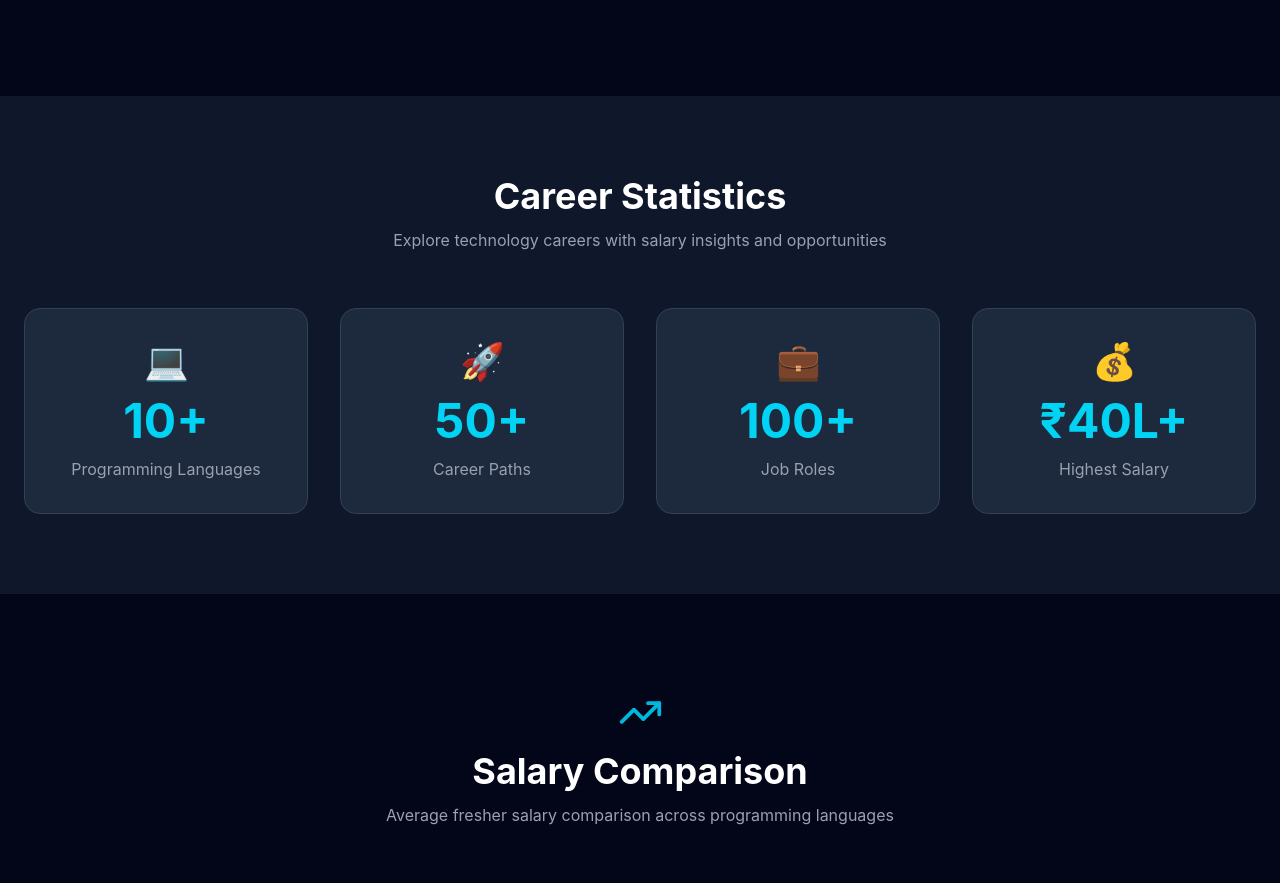
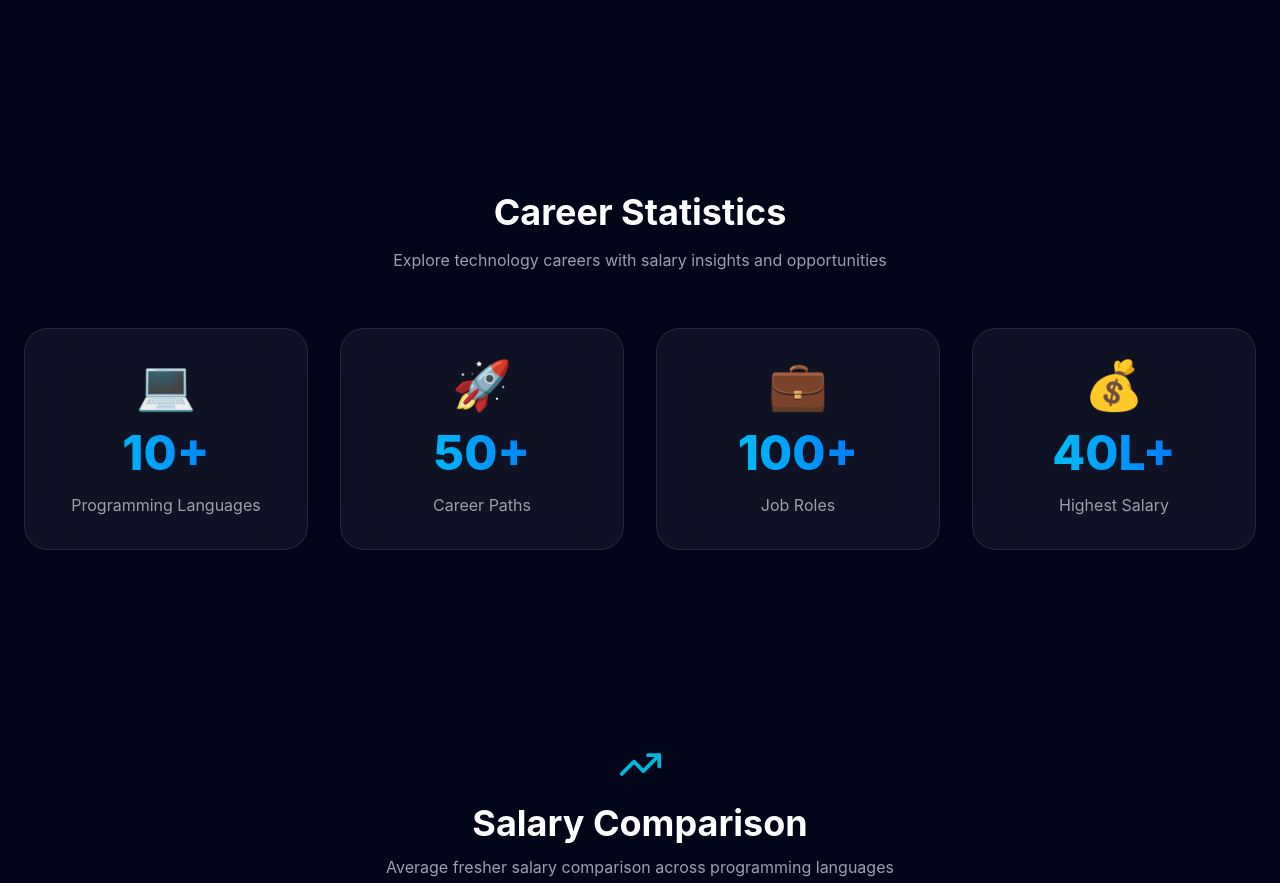
Before and after one commit to goggiharsha-oss/CodeCareer-AI, a React (Vite) app: page / in a window 1280 px wide. Shown: the part 5649-6532 px from the top of the page. Built offline with nearby package versions, Linux system fonts and the light colour scheme.

Commit message:
Upgrade Career Statistics with animated counters and glass UI

```diff
--- a/src/components/Statistics.jsx
+++ b/src/components/Statistics.jsx
@@ -1,134 +1,368 @@
 import { motion } from "framer-motion";
 import { useTheme } from "../context/ThemeContext";
+import { useEffect, useState } from "react";
 
-function Statistics() {
-  const { darkMode } = useTheme();
 
-  const stats = [
+function Counter({ value }) {
+
+  const [count,setCount] = useState(0);
+
+
+  useEffect(()=>{
+
+    let start = 0;
+
+    const end = parseInt(value);
+
+    const duration = 1200;
+
+    const increment = end / (duration / 30);
+
+
+    const timer = setInterval(()=>{
+
+      start += increment;
+
+
+      if(start >= end){
+
+        start = end;
+
+        clearInterval(timer);
+
+      }
+
+
+      setCount(Math.floor(start));
+
+
+    },30);
+
+
+
+    return ()=>clearInterval(timer);
+
+
+  },[value]);
+
+
+
+  return (
+    <>
+      {value.includes("₹") && "₹"}
+      {count}
+      {value.includes("L") && "L+"}
+      {value.includes("+") && !value.includes("L") && "+"}
+    </>
+  );
+
+}
+
+
+
+
+
+function Statistics(){
+
+  const {darkMode}=useTheme();
+
+
+
+  const stats=[
+
     {
-      number: "10+",
-      title: "Programming Languages",
-      icon: "💻",
+      number:"10+",
+      title:"Programming Languages",
+      icon:"💻"
     },
+
     {
-      number: "50+",
-      title: "Career Paths",
-      icon: "🚀",
+      number:"50+",
+      title:"Career Paths",
+      icon:"🚀"
     },
+
     {
-      number: "100+",
-      title: "Job Roles",
-      icon: "💼",
+      number:"100+",
+      title:"Job Roles",
+      icon:"💼"
     },
+
     {
-      number: "₹40L+",
-      title: "Highest Salary",
-      icon: "💰",
-    },
+      number:"40L+",
+      title:"Highest Salary",
+      icon:"💰"
+    }
+
   ];
 
-  return (
+
+
+  return(
+
     <section
-      className={`py-20 transition-colors duration-500 ${
+
+      id="statistics"
+
+      className={`
+      py-24 px-6
+
+      transition-all duration-500
+
+      ${
         darkMode
-          ? "bg-slate-900"
-          : "bg-gradient-to-b from-cyan-50 via-white to-slate-50"
-      }`}
+        ?
+        "bg-slate-950"
+        :
+        "bg-gradient-to-b from-cyan-50 via-white to-slate-100"
+      }
+
+      `}
     >
 
-      <div className="max-w-7xl mx-auto px-6">
+
+
+      <div className="max-w-7xl mx-auto">
+
+
+
+
 
         <motion.h2
-          initial={{ opacity: 0, y: 20 }}
-          whileInView={{ opacity: 1, y: 0 }}
-          transition={{ duration: 0.6 }}
-          viewport={{ once: true }}
-          className={`text-4xl font-bold text-center ${
-            darkMode ? "text-white" : "text-slate-900"
-          }`}
+
+          initial={{
+            opacity:0,
+            y:30
+          }}
+
+          whileInView={{
+            opacity:1,
+            y:0
+          }}
+
+          viewport={{
+            once:true
+          }}
+
+          className={`
+          text-4xl
+          font-bold
+          text-center
+
+          ${
+            darkMode
+            ?
+            "text-white"
+            :
+            "text-slate-900"
+          }
+
+          `}
         >
+
           Career Statistics
+
         </motion.h2>
 
 
+
+
+
         <p
-          className={`text-center mt-3 mb-14 ${
+
+          className={`
+          text-center
+          mt-4
+          mb-14
+
+          ${
             darkMode
-              ? "text-gray-400"
-              : "text-slate-600"
-          }`}
+            ?
+            "text-gray-400"
+            :
+            "text-slate-600"
+          }
+
+          `}
         >
+
           Explore technology careers with salary insights and opportunities
+
         </p>
 
 
 
-        <div className="grid grid-cols-2 md:grid-cols-4 gap-8">
 
-          {stats.map((item, index) => (
+
+
+
+
+        <div className="
+        grid
+        grid-cols-2
+        md:grid-cols-4
+        gap-8
+        ">
+
+
+
+        {
+          stats.map((item,index)=>(
+
 
             <motion.div
+
+
               key={index}
+
+
               initial={{
-                opacity: 0,
-                y: 30
+                opacity:0,
+                y:40
               }}
+
+
               whileInView={{
-                opacity: 1,
-                y: 0
+                opacity:1,
+                y:0
               }}
+
+
+              viewport={{
+                once:true
+              }}
+
+
               transition={{
-                duration: 0.5,
-                delay: index * 0.1
+                delay:index*0.15
               }}
-              viewport={{
-                once: true
+
+
+              whileHover={{
+                y:-10,
+                scale:1.05
               }}
-              whileHover={{
-                scale: 1.05
-              }}
-              className={`rounded-2xl p-8 text-center transition-all duration-300 ${
+
+
+
+              className={`
+              rounded-3xl
+              p-8
+              text-center
+
+              backdrop-blur-xl
+
+              border
+
+              transition-all
+
+
+              ${
                 darkMode
-                  ? "bg-slate-800 border border-slate-700 hover:border-cyan-400"
-                  : "bg-white border border-cyan-100 shadow-lg hover:border-cyan-400 hover:shadow-2xl"
-              }`}
+                ?
+                "bg-white/5 border-white/10 hover:shadow-cyan-500/30"
+                :
+                "bg-white/80 border-cyan-100 shadow-xl hover:shadow-cyan-200"
+              }
+
+
+              `}
             >
 
+
+
+
+
               <motion.div
+
                 whileHover={{
-                  scale: 1.2
+                  scale:1.2,
+                  rotate:10
                 }}
-                className="text-4xl mb-4"
+
+                className="text-5xl mb-5"
+
               >
+
                 {item.icon}
+
               </motion.div>
 
 
-              <h3 className="text-5xl font-bold text-cyan-400">
-                {item.number}
+
+
+
+
+
+              <h3
+
+                className="
+                text-5xl
+                font-extrabold
+
+                bg-gradient-to-r
+                from-cyan-400
+                to-blue-600
+
+                bg-clip-text
+                text-transparent
+                "
+
+              >
+
+                <Counter value={item.number}/>
+
               </h3>
 
 
+
+
+
+
+
               <p
-                className={`mt-3 ${
+
+                className={`
+                mt-4
+
+                ${
                   darkMode
-                    ? "text-gray-400"
-                    : "text-slate-600"
-                }`}
+                  ?
+                  "text-gray-400"
+                  :
+                  "text-slate-600"
+                }
+
+                `}
+
               >
+
                 {item.title}
+
               </p>
+
+
+
 
             </motion.div>
 
-          ))}
+
+          ))
+        }
+
 
         </div>
 
+
       </div>
 
+
     </section>
+
+
   );
+
 }
 
+
 export default Statistics;
```
